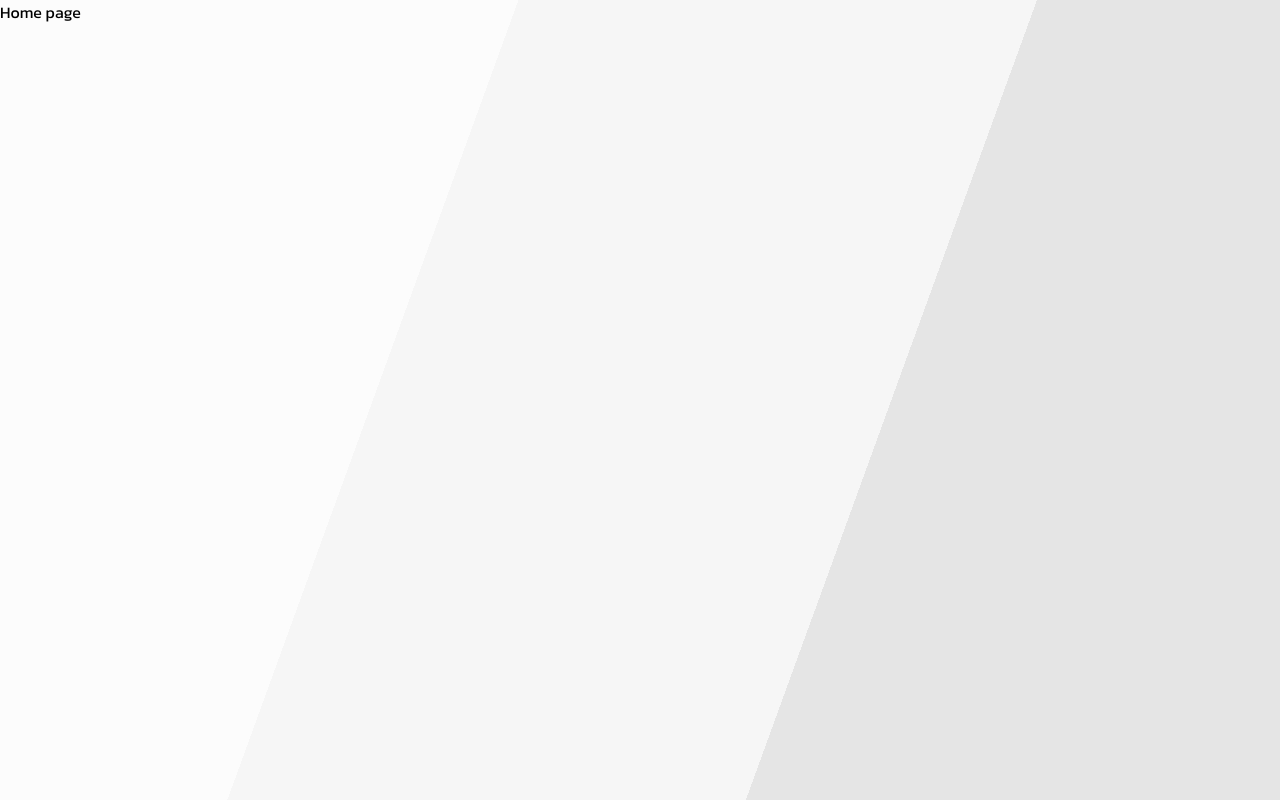
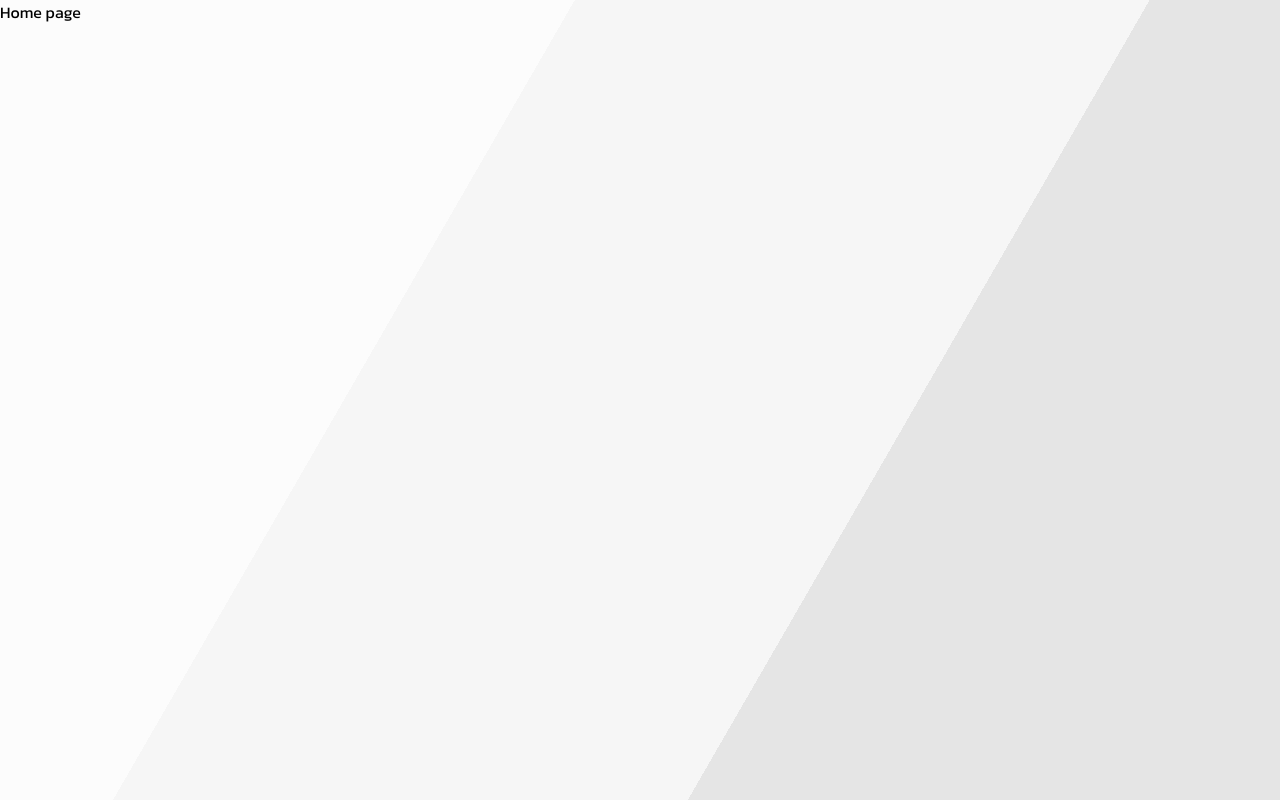
Before and after one commit to Patrick-Svensson/colourix, a React (Create React App) app: page / in a window 1280 px wide. Built offline with nearby package versions, Linux system fonts and the light colour scheme.

Commit message:
Adjust 10deg to linear-gradient background

```diff
--- a/src/index.css
+++ b/src/index.css
@@ -43,8 +43,8 @@ body {
     min-height: 100vh;
     text-rendering: optimizeSpeed;
     font-family: "Kanit", sans-serif;
-    background: linear-gradient(110deg, #fcfcfc 33%, rgba(0, 0, 0, 0) 33%),
-        linear-gradient(110deg, #f6f6f6 66%, #e5e5e5 66%);
+    background: linear-gradient(120deg, #fcfcfc 33%, rgba(0, 0, 0, 0) 33%),
+        linear-gradient(120deg, #f6f6f6 66%, #e5e5e5 66%);
 }
 
 /* A elements that don't have a class get default styles */
```
